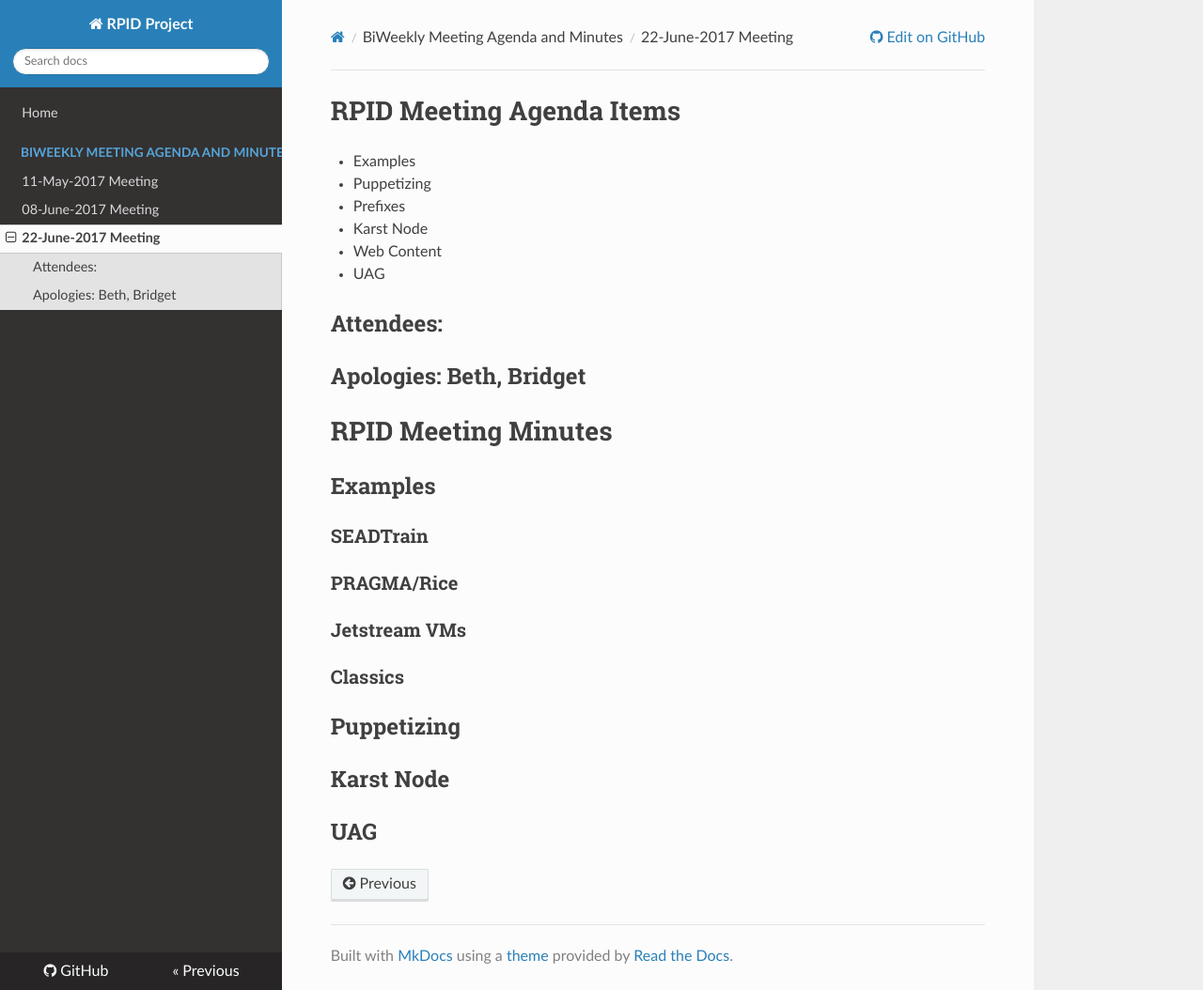
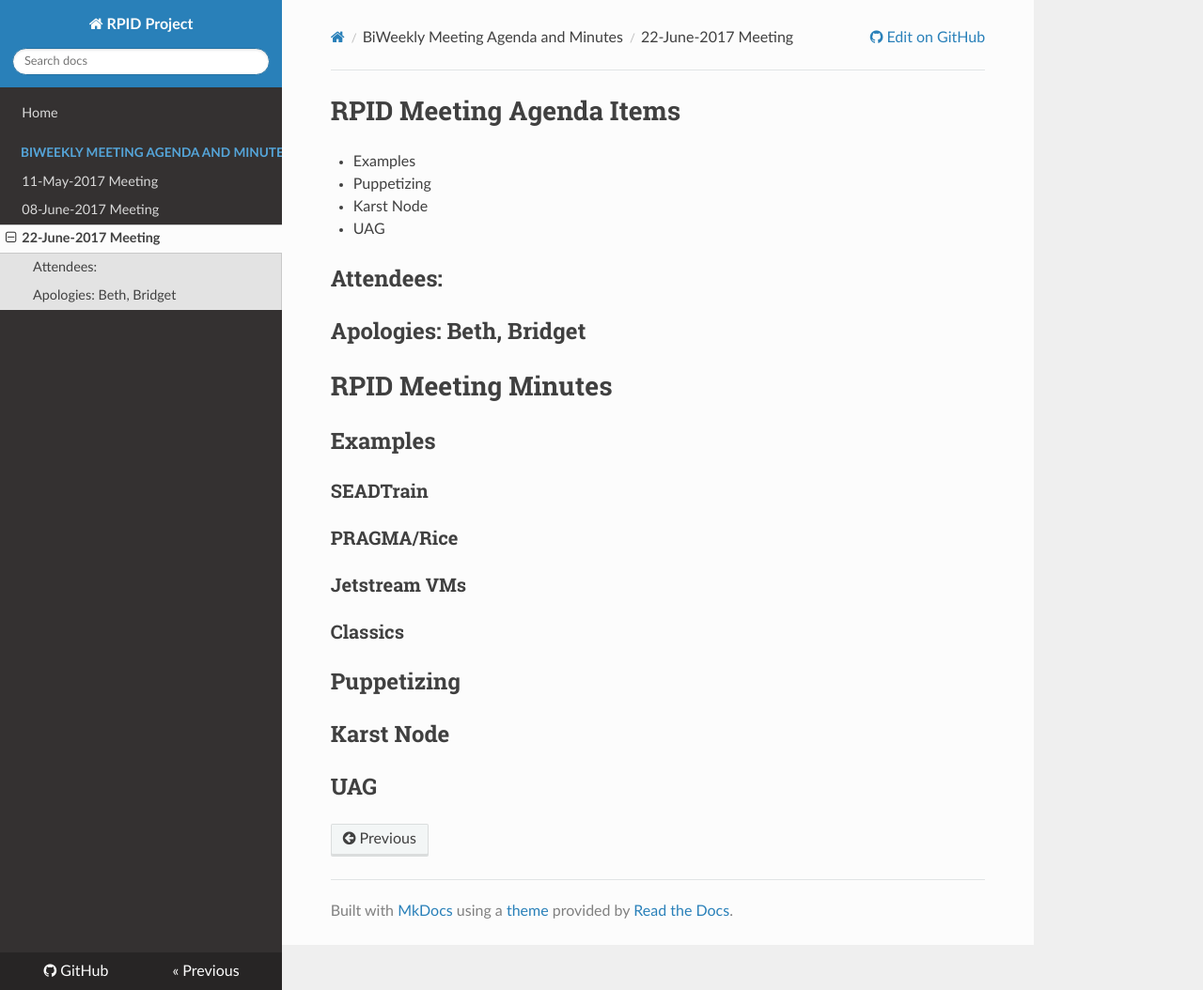
Before and after one commit to rpidproject/rpid, an MkDocs documentation site: the page built from docs/22-June-2017.md, in a window 1280 px wide and 1054 px high. Shown: the whole window at 94% size. Built offline with MkDocs 1.6.1, drawn with Linux system fonts in a browser that asks for light colours; nearby versions of some CDN libraries; old or Windows-style settings are respelled for this version of MkDocs.

Commit message:
Update 22-June-2017.md

```diff
--- a/docs/22-June-2017.md
+++ b/docs/22-June-2017.md
@@ -2,9 +2,7 @@
 
    * Examples
    * Puppetizing
-   * Prefixes
    * Karst Node
-   * Web Content
    * UAG
 
 ## Attendees:
```
